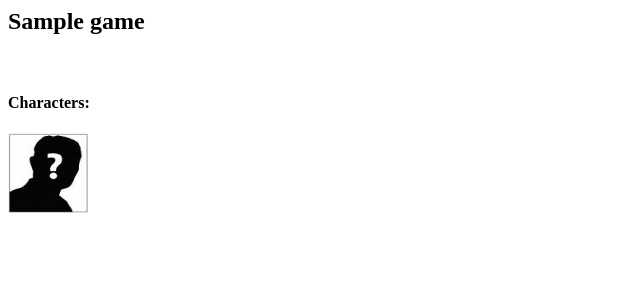
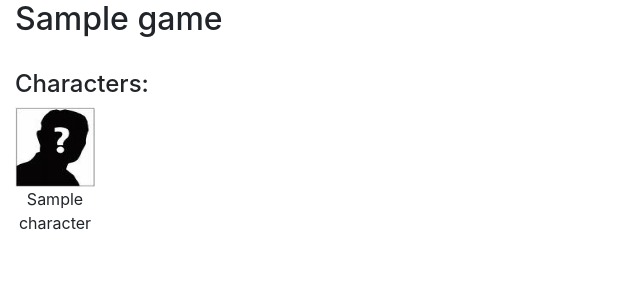
Before and after one commit to MateoElProgramador/Martial-Mentor, a Django app: page /game/1 in a window 1280 px wide. Shown: the top 300 px of the page, without its empty margins (0-640 px from the left). Run offline with Django 3.2, Linux system fonts and the light colour scheme; tables that the repository leaves empty hold one stand-in row (values such as "Sample post").

Commit message:
Add Bootstrap, jQuery, Popper; correctly display character names as figcaptions for char icons

```diff
--- a/mentor/static/mentor/style.css
+++ b/mentor/static/mentor/style.css
@@ -1,4 +1,16 @@
 .char_img {
     width: 80px;
     height: 80px;
+    max-width: 100vw;
 }
+
+.img_caption {
+    display: table-caption;
+}
+
+figure {
+    display: inline-table;
+    width: 1px;
+    margin: 0;
+    text-align: center;
+}
--- a/mentor/templates/mentor/game_detail.html
+++ b/mentor/templates/mentor/game_detail.html
@@ -1,12 +1,41 @@
+<!doctype html>
+<html lang="en">
+<head>
+    <!-- Required meta tags -->
+    <meta charset="utf-8">
+    <meta name="viewport" content="width=device-width, initial-scale=1, shrink-to-fit=no">
+
     {% load static %}
+    <!-- Bootstrap CSS -->
+    <link rel="stylesheet" href="https://cdn.jsdelivr.net/npm/bootstrap@4.5.3/dist/css/bootstrap.min.css" integrity="sha384-TX8t27EcRE3e/ihU7zmQxVncDAy5uIKz4rEkgIXeMed4M0jlfIDPvg6uqKI2xXr2" crossorigin="anonymous">
+    <!--  Custom CSS  -->
     <link rel="stylesheet" type="text/css" href="{% static 'mentor/style.css' %}">
+
+    <title>{{game}}</title>
+</head>
+
+<body>
+    <div class="container-fluid">
+        <div class="row">
+            <div class="col-md-12">
                 <h2>{{game.title}}</h2>
                 <br/>
 
                 <h4>Characters:</h4>
                 {% for char in game.character_set.all %}
+                    <figure class="">
                         <!--  Display character image if found, else display placeholder:  -->
-<!--    <img class="char_img" src="{% static char.img_url %}">-->
-<!-- Broken img filter which isn't used:-->
-    <img class="char_img" src="{{ char.img_url|file_exists }}" alt="{{char.name}}">
+                        <img class="char_img fig-img img-fluid" src="{{ char.img_url|img_exists }}" alt="{{char.name}}">
+                        <figcaption class="">{{char}}</figcaption>
+                    </figure>
+
                 {% endfor %}
+            </div>
+        </div>
+    </div>
+
+
+        <!-- jQuery and Bootstrap Bundle (includes Popper) -->
+        <script src="https://code.jquery.com/jquery-3.5.1.slim.min.js" integrity="sha384-DfXdz2htPH0lsSSs5nCTpuj/zy4C+OGpamoFVy38MVBnE+IbbVYUew+OrCXaRkfj" crossorigin="anonymous"></script>
+        <script src="https://cdn.jsdelivr.net/npm/bootstrap@4.5.3/dist/js/bootstrap.bundle.min.js" integrity="sha384-ho+j7jyWK8fNQe+A12Hb8AhRq26LrZ/JpcUGGOn+Y7RsweNrtN/tE3MoK7ZeZDyx" crossorigin="anonymous"></script>
+</body>
--- a/mentor/views.py
+++ b/mentor/views.py
@@ -9,10 +9,9 @@ from martialmentor.settings import STATIC_ROOT
 from mentor.models import Game
 
 
-# TODO: Figure out how to handle static files properly
-# --- Not currently used: ---
-@register.filter(name='file_exists')
-def file_exists(filepath):
+@register.filter(name='img_exists')
+def img_exists(filepath):
+    """Check whether file at given url exists, and return either original static filepath to file or placeholder img"""
     # Use STATIC_ROOT to check for file in correct absolute filepath:
     if default_storage.exists(STATIC_ROOT + '/static/' + filepath):
         return static(filepath)
```
Lines whose indentation alone changed are shown as unchanged.
